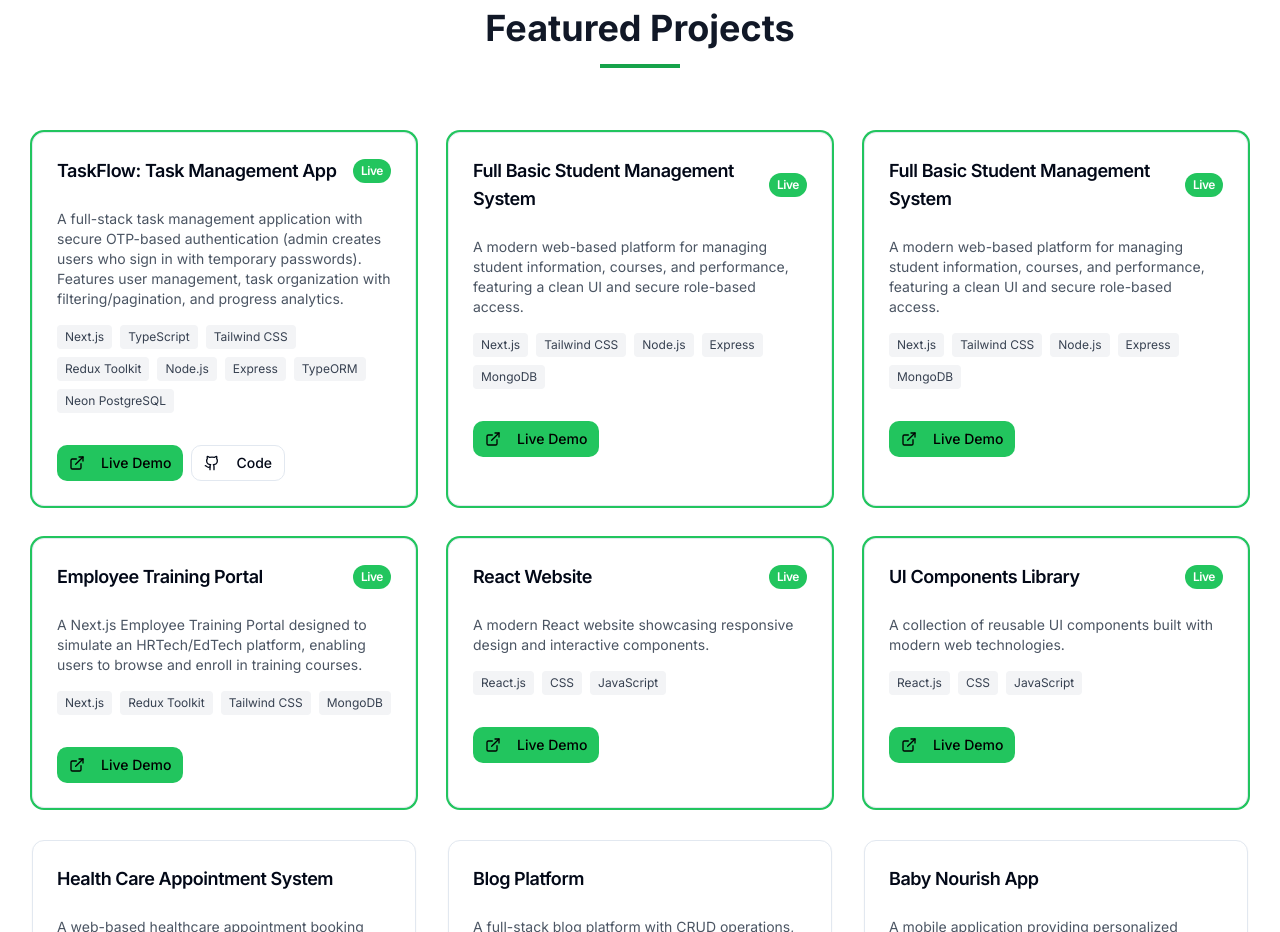
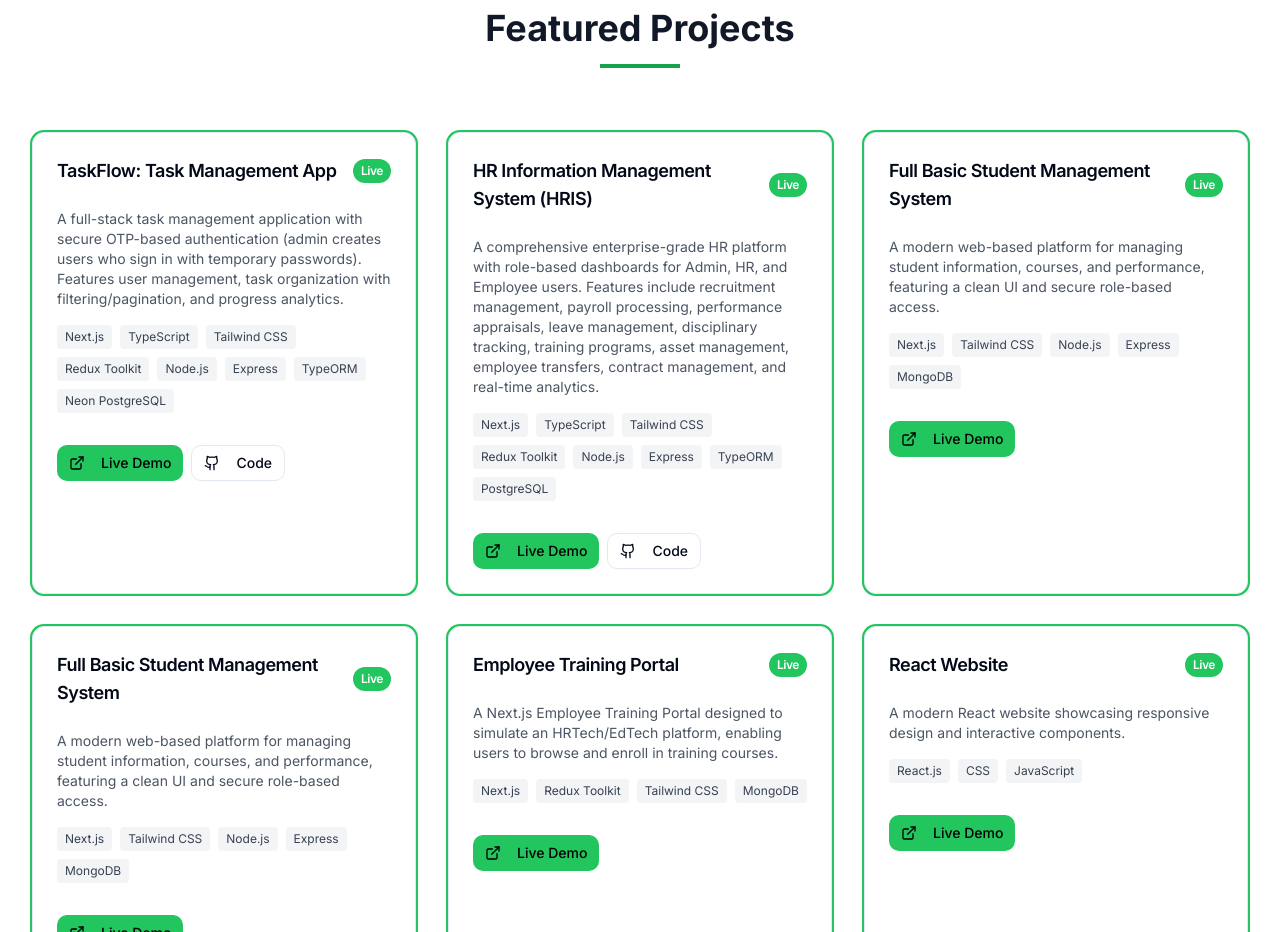
Before and after one commit to usandrine/My_Portfolio, a Next.js app: page / in a window 1280 px wide. Shown: the part 2300-3232 px from the top of the page. Built offline with nearby package versions, Linux system fonts and the light colour scheme.

Commit message:
added some projects

```diff
--- a/app/components/Projects.tsx
+++ b/app/components/Projects.tsx
@@ -14,9 +14,21 @@ export default function Projects() {
       "A full-stack task management application with secure OTP-based authentication (admin creates users who sign in with temporary passwords). Features user management, task organization with filtering/pagination, and progress analytics.",
     technologies: ["Next.js", "TypeScript", "Tailwind CSS", "Redux Toolkit", "Node.js", "Express", "TypeORM", "Neon PostgreSQL"],
     liveUrl: "https://todo-with-otp.vercel.app/",
-    githubUrl: "https://github.com/usandrine", // Add your actual GitHub URL if different
+     githubUrl: "https://github.com/usandrine/TODO-WITH-OTP.git", // Add your actual GitHub URL if different
     featured: true,
   },
+
+   {
+    title: "HR Information Management System (HRIS)",
+    description:
+      "A comprehensive enterprise-grade HR platform with role-based dashboards for Admin, HR, and Employee users. Features include recruitment management, payroll processing, performance appraisals, leave management, disciplinary tracking, training programs, asset management, employee transfers, contract management, and real-time analytics.",
+    technologies: ["Next.js", "TypeScript", "Tailwind CSS", "Redux Toolkit", "Node.js", "Express", "TypeORM", "PostgreSQL"],
+    liveUrl: "https://hr-front-z0p6.onrender.com/login",
+    githubUrl: "https://github.com/ingatatech/HR-Front.git",//frontend
+    githubUrl2: "https://github.com/ingatatech/HR-Backend.git",//backend
+    featured: true,
+  },
+
   {
     title: "Full Basic Student Management System",
     description:
```
